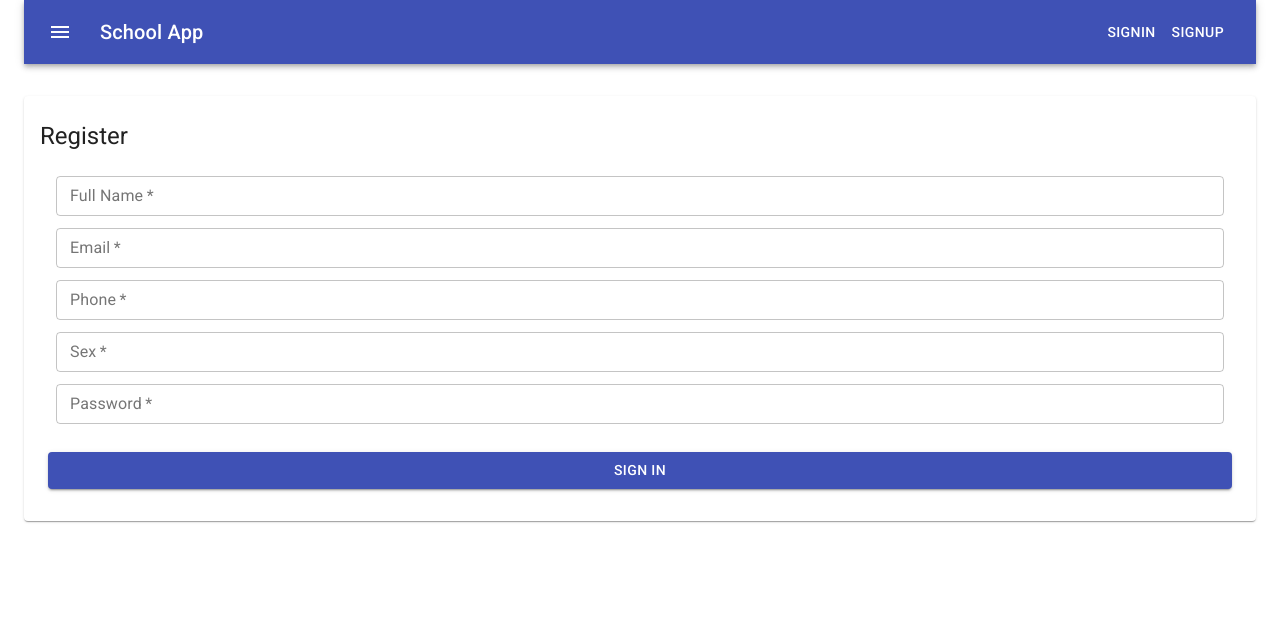
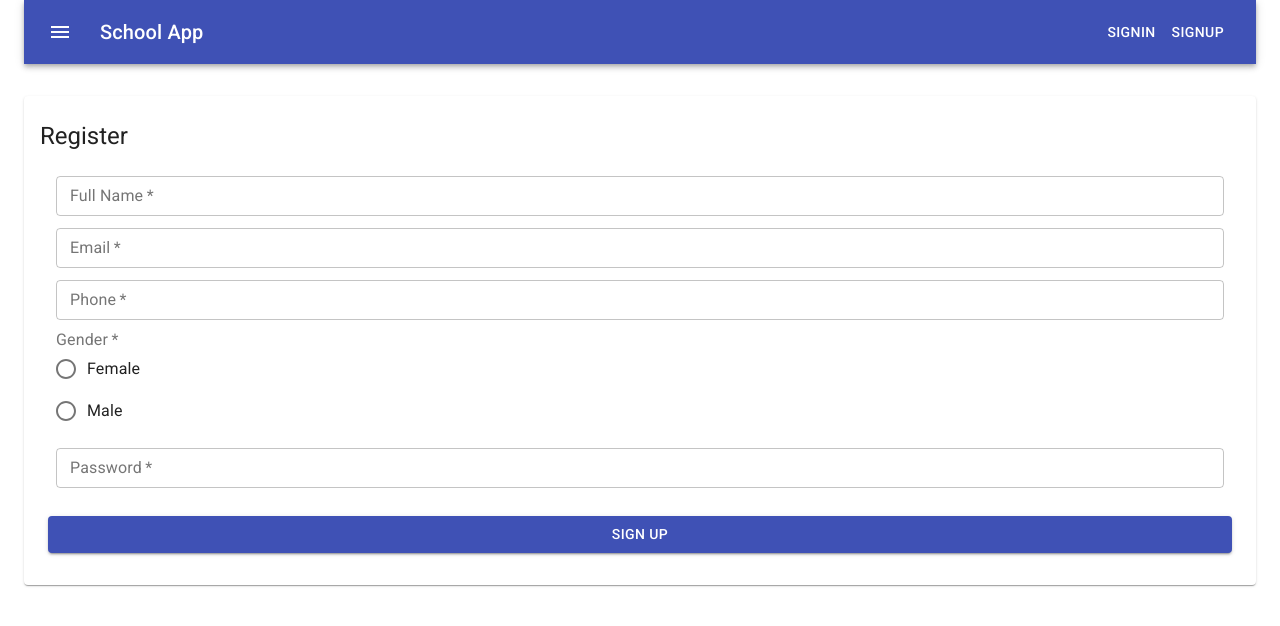
Before and after one commit to aprisniak/school, a React (Create React App) app: page /signup in a window 1280 px wide. Shown: the top 626 px of the page. Built offline with nearby package versions, Linux system fonts and the light colour scheme.

Commit message:
Change sign up form and add redirect to classes

```diff
--- a/src/routes/signin/Signin.jsx
+++ b/src/routes/signin/Signin.jsx
@@ -14,11 +14,11 @@ import { URL } from '../../settings';
 const useStyles = makeStyles(theme => ({
     root: {
         padding: theme.spacing(3, 2),
-        marginTop: '32px',
-    },
+        marginTop: '32px'
+    }
 }));
 
-export const Signin = () => {
+export const Signin = ({ history }) => {
     const [user, setInputs] = useState({});
     const classes = useStyles();
 
@@ -28,7 +28,7 @@ export const Signin = () => {
 
         setInputs(user => ({
             ...user,
-            [name]: value,
+            [name]: value
         }));
 
         console.log(user);
@@ -39,7 +39,7 @@ export const Signin = () => {
 
         try {
             const response = await fetch(`${URL}/login`, {
-                method: 'POST',
+                method: 'POST'
             });
 
             if (!response === 201) {
@@ -49,6 +49,8 @@ export const Signin = () => {
             const { data } = await response.json();
 
             console.log(data);
+
+            history.push('/classes');
         } catch ({ message }) {
             console.error('Create user:', message);
         }
--- a/src/routes/signup/Signup.jsx
+++ b/src/routes/signup/Signup.jsx
@@ -6,6 +6,10 @@ import CardContent from '@material-ui/core/CardContent';
 import TextField from '@material-ui/core/TextField';
 import Button from '@material-ui/core/Button';
 import Typography from '@material-ui/core/Typography';
+import RadioGroup from '@material-ui/core/RadioGroup';
+import FormControlLabel from '@material-ui/core/FormControlLabel';
+import Radio from '@material-ui/core/Radio';
+import FormLabel from '@material-ui/core/FormLabel';
 
 // Instruments
 import { URL } from '../../settings';
@@ -13,11 +17,14 @@ import { URL } from '../../settings';
 const useStyles = makeStyles(theme => ({
     root: {
         padding: theme.spacing(3, 2),
-        marginTop: '32px',
+        marginTop: '32px'
     },
+    group: {
+        margin: theme.spacing(1, 0)
+    }
 }));
 
-export const Signup = () => {
+export const Signup = ({ history }) => {
     const [user, setInputs] = useState({});
     const classes = useStyles();
 
@@ -27,7 +34,7 @@ export const Signup = () => {
 
         setInputs(user => ({
             ...user,
-            [name]: value,
+            [name]: value
         }));
     };
 
@@ -38,9 +45,9 @@ export const Signup = () => {
             const response = await fetch(`${URL}/users`, {
                 method: 'POST',
                 headers: {
-                    'content-type': 'application/json',
+                    'content-type': 'application/json'
                 },
-                body: JSON.stringify(user),
+                body: JSON.stringify(user)
             });
 
             if (!response === 201) {
@@ -50,6 +57,8 @@ export const Signup = () => {
             const { data } = await response.json();
 
             console.log(data);
+
+            history.push('/classes');
         } catch ({ message }) {
             console.error('Create user:', message);
         }
@@ -95,17 +104,26 @@ export const Signup = () => {
                         onChange={handleInputChange}
                         defaultValue=""
                     />
-                    <TextField
-                        fullWidth
-                        label="Sex"
-                        margin="dense"
+                    <RadioGroup
+                        name="gender"
+                        onChange={handleInputChange}
+                        className={classes.group}
                         required
-                        variant="outlined"
-                        type="text"
-                        name="sex"
-                        onChange={handleInputChange}
-                        defaultValue=""
-                    />
+                    >
+                        <FormLabel required component="legend">
+                            Gender
+                        </FormLabel>
+                        <FormControlLabel
+                            value="f"
+                            control={<Radio required color="primary" />}
+                            label="Female"
+                        />
+                        <FormControlLabel
+                            value="m"
+                            control={<Radio required color="primary" />}
+                            label="Male"
+                        />
+                    </RadioGroup>
                     <TextField
                         fullWidth
                         label="Password"
@@ -125,7 +143,7 @@ export const Signup = () => {
                         color="primary"
                         fullWidth
                     >
-                        Sign In
+                        Sign Up
                     </Button>
                 </CardActions>
             </form>
```
